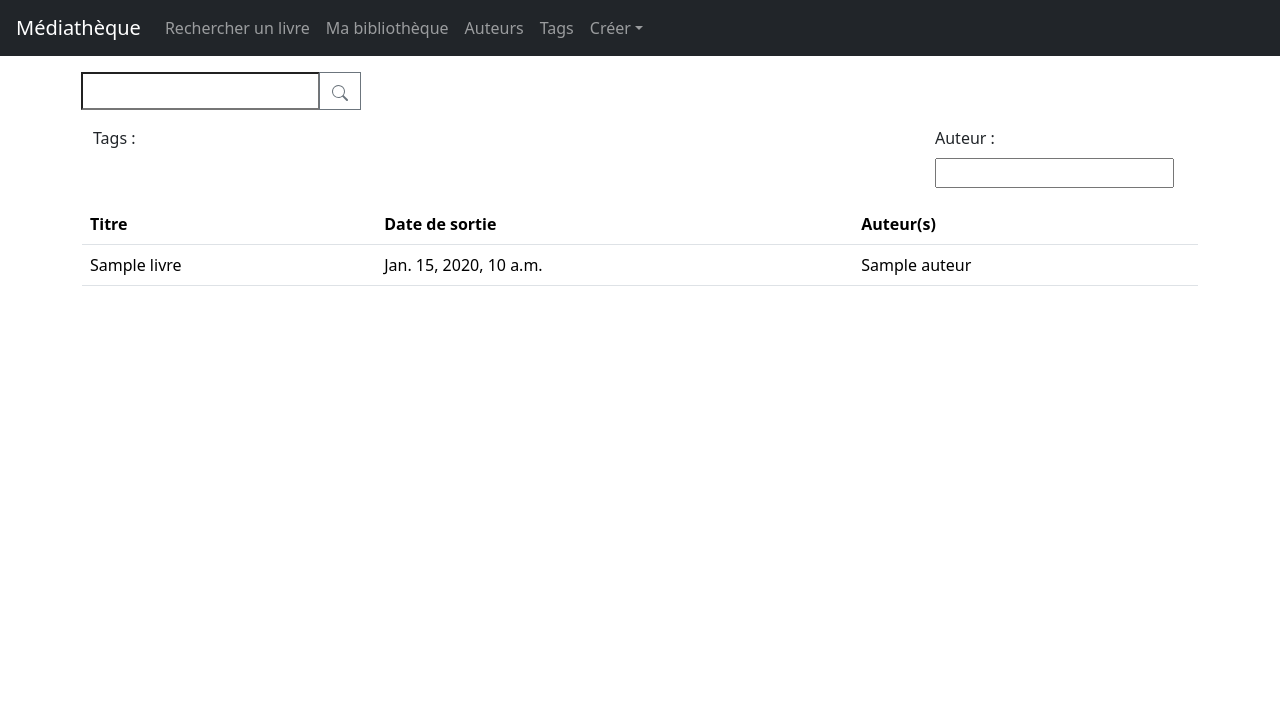
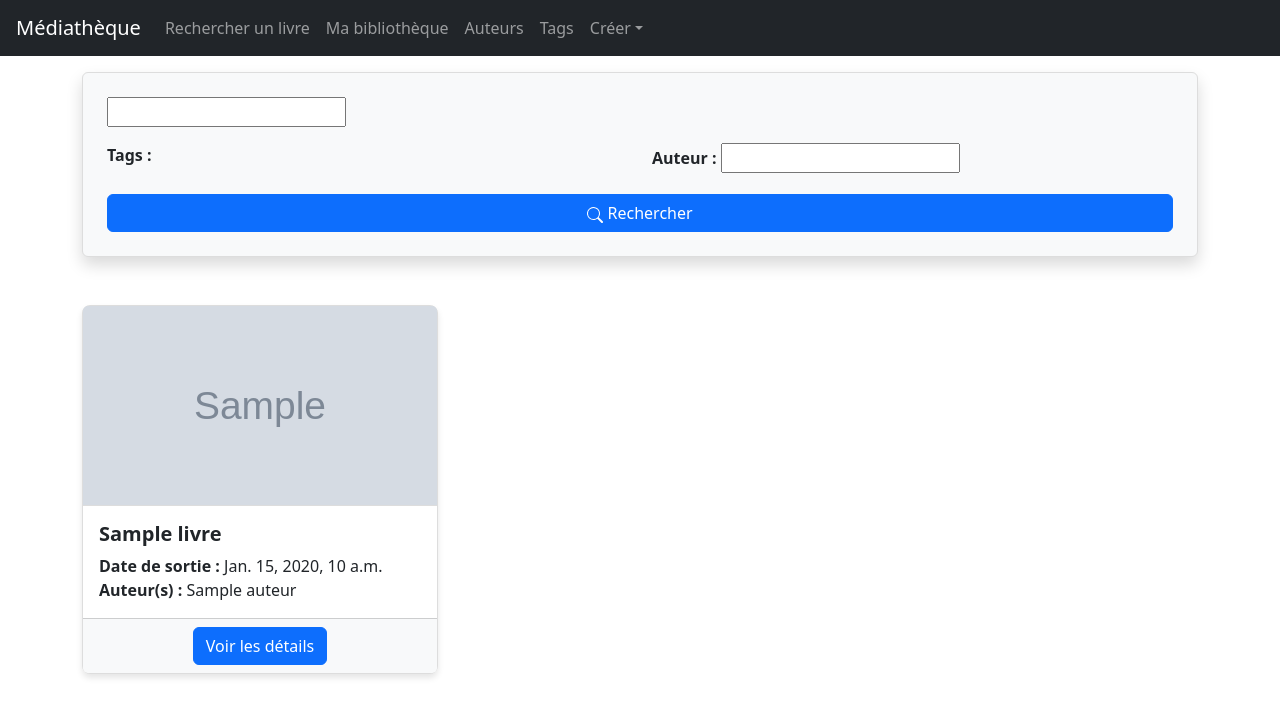
Before and after one commit to closzach/Mediatheque, a Django app: template Mediatheque/livres/templates/livres/liste_livres.html in a window 1280 px wide. Shown: the top 717 px of the page. Run offline with Django 5.2, Linux system fonts and the light colour scheme; the template is opened without the code that fills it: most values are stand-ins (such as "Sample title", 1, 10 or a date in 2020); grey boxes marked "Sample" are stand-in pictures; form fields are guessed from the names that the template uses; some libraries are stand-ins or nearby versions.

Commit message:
Amélioraiton de la page de recherche de livres

```diff
--- a/Mediatheque/livres/templates/livres/liste_livres.html
+++ b/Mediatheque/livres/templates/livres/liste_livres.html
@@ -6,16 +6,14 @@
 {% endblock %}
 {% block content %}
 <div class="container">
-    <form class="input-group mb-3" method="POST">
+    <div class="search-section p-4 mb-5 rounded shadow">
+        <form method="POST">
             {% csrf_token %}
+            <div class="mb-3">
                 {{ search_form.recherche }}
-        <button class="btn btn-outline-secondary" id="search-button" type="submit">
-            <svg xmlns="http://www.w3.org/2000/svg" width="16" height="16" fill="currentColor" class="bi bi-search" viewBox="0 0 16 16">
-                <path d="M11.742 10.344a6.5 6.5 0 1 0-1.397 1.398h-.001q.044.06.098.115l3.85 3.85a1 1 0 0 0 1.415-1.414l-3.85-3.85a1 1 0 0 0-.115-.1zM12 6.5a5.5 5.5 0 1 1-11 0 5.5 5.5 0 0 1 11 0"/>
-            </svg>
-        </button>
-        <div class="container mt-3 d-flex gap-4">
-            <div class="tags-section">
+            </div>
+            <div class="row">
+                <div class="col-md-6">
                     <label class="form-label">Tags :</label>
                     <div class="d-flex flex-wrap gap-2">
                         {% for tag in search_form.tags.field.choices %}
@@ -28,45 +26,44 @@
                         {% endfor %}
                     </div>
                 </div>
-            <div class="auteurs-section">
-                <label class="form-label" for="id_auteur">Auteur :</label>
+                <div class="col-md-6">
+                    <label class="form-label">Auteur :</label>
                     {{ search_form.auteur }}
                 </div>
             </div>
+            <div class="mt-3">
+                <button class="btn btn-primary" type="submit">
+                    <svg xmlns="http://www.w3.org/2000/svg" width="16" height="16" fill="currentColor" class="bi bi-search" viewBox="0 0 16 16">
+                        <path d="M11.742 10.344a6.5 6.5 0 1 0-1.397 1.398h-.001q.044.06.098.115l3.85 3.85a1 1 0 0 0 1.415-1.414l-3.85-3.85a1 1 0 0 0-.115-.1zM12 6.5a5.5 5.5 0 1 1-11 0 5.5 5.5 0 0 1 11 0"/>
+                    </svg> Rechercher
+                </button>
+            </div>
         </form>
     </div>
+</div>
 <div class="container">
-    <table class="table">
-        <thead>
-            <tr>
-                <th scope="col">Titre</th>
-                <th scope="col">Date de sortie</th>
-                <th scope="col">Auteur(s)</th>
-            </tr>
-        </thead>
-        <tbody>
+    <div class="row row-cols-1 row-cols-md-2 row-cols-lg-3 g-4">
         {% for livre in livres %}
-                <a href="{% url 'livres:detail_livre' livre.id %}">
-                    <tr class="clickable-row" data-href="{% url 'livres:detail_livre' livre.id %}">
-                        <td>{{ livre.nom }}</td>
-                        <td>{{ livre.date_sortie }}</td>
-                        <td>{{ livre.auteurs.all|join:", " }}</td>
-                    </tr>
-                </a>
+        <div class="col">
+            <div class="card h-100">
+                {% if livre.image %}
+                <img src="{{ livre.image.url }}" class="card-img-top" alt="{{ livre.nom }}">
+                {% else %}
+                <img src="{% static 'images/default-book-cover.jpg' %}" class="card-img-top" alt="Image non disponible">
+                {% endif %}
+                <div class="card-body">
+                    <h5 class="card-title">{{ livre.nom }}</h5>
+                    <p class="card-text">
+                        <strong>Date de sortie :</strong> {{ livre.date_sortie }}<br>
+                        <strong>Auteur(s) :</strong> {{ livre.auteurs.all|join:", " }}
+                    </p>
+                </div>
+                <div class="card-footer text-center">
+                    <a href="{% url 'livres:detail_livre' livre.id %}" class="btn btn-primary">Voir les détails</a>
+                </div>
+            </div>
+        </div>
         {% endfor %}
-        </tbody>
-    </table>
+    </div>
 </div>
 {% endblock %}
-{% block scripts %}
-<script>
-    document.addEventListener('DOMContentLoaded', function () {
-        const rows = document.querySelectorAll('.clickable-row');
-        rows.forEach(row => {
-            row.addEventListener('click', function () {
-                window.location.href = this.dataset.href;
-            });
-        });
-    });
-    </script>
-{% endblock %}
--- a/Mediatheque/static/css/custom.css
+++ b/Mediatheque/static/css/custom.css
@@ -17,3 +17,53 @@
     flex: 1;
     max-width: 250px;
 }
+
+.card-title {
+    font-size: 1.25rem;
+    font-weight: bold;
+}
+
+.card-footer {
+    background-color: #f8f9fa;
+}
+
+.card-img-top {
+    height: 200px;
+    object-fit: cover;
+    border-bottom: 1px solid #ddd;
+}
+
+.card {
+    border: 1px solid #ddd;
+    border-radius: 8px;
+    box-shadow: 0 4px 6px rgba(0, 0, 0, 0.1);
+    transition: transform 0.2s ease-in-out, box-shadow 0.2s ease-in-out;
+}
+
+.card:hover {
+    transform: scale(1.05);
+    box-shadow: 0 6px 12px rgba(0, 0, 0, 0.15);
+}
+
+.search-section {
+    background-color: #f8f9fa;
+    border: 1px solid #ddd;
+}
+
+.search-section h3 {
+    color: #333;
+    font-weight: bold;
+}
+
+.search-section .form-label {
+    font-weight: 600;
+}
+
+.search-section button {
+    width: 100%;
+}
+
+.search-section .d-flex {
+    align-items: center;
+    gap: 10px;
+}
```
Lines whose indentation alone changed are shown as unchanged.
